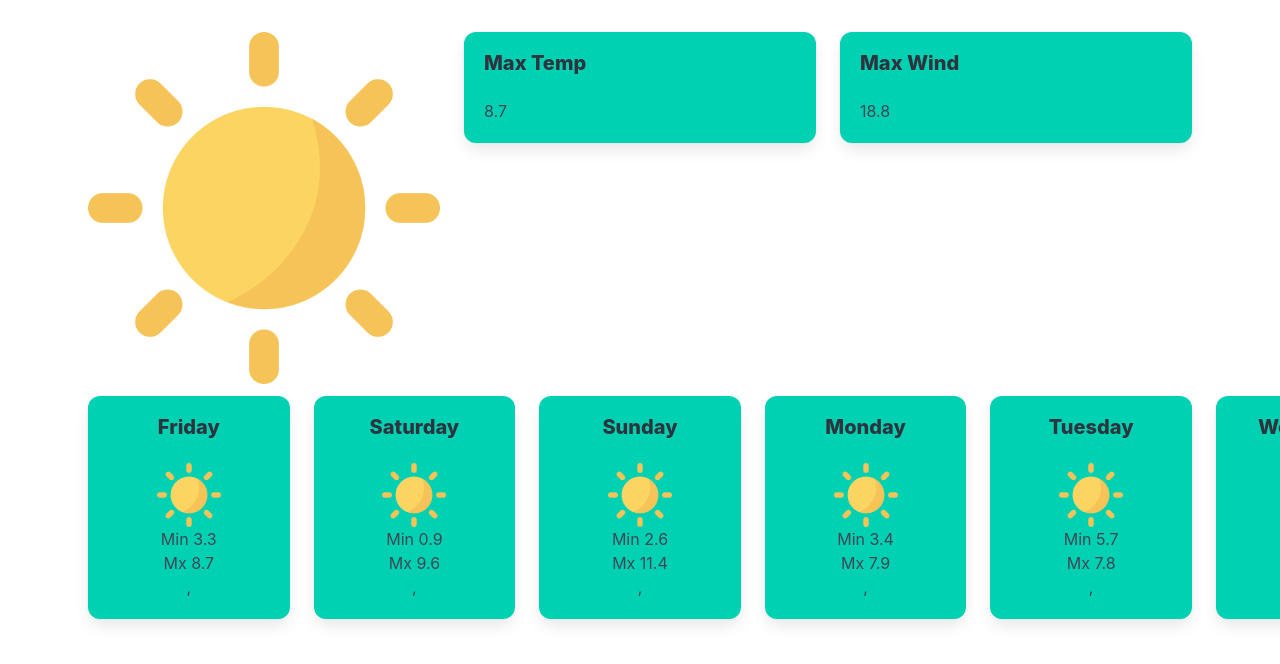
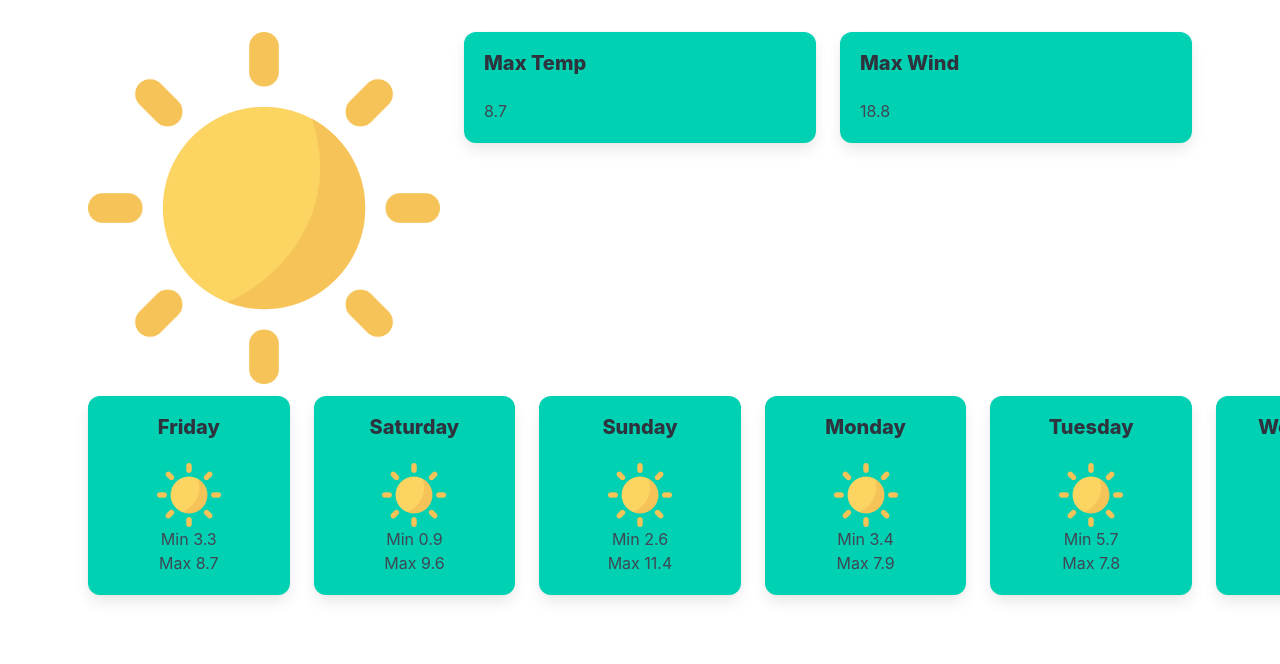
Before and after one commit to MarciaSatie/WeatherApp, an Eleventy site: page index.njk in a window 1280 px wide. Shown: the part 200-864 px from the top of the page. Built offline with nearby package versions, Linux system fonts and the light colour scheme; Eleventy itself is replaced by a stand-in of ours; files that its build step writes are made by us from their sources.

Commit message:
name spacing Weather_data

```diff
--- a/_includes/layout.njk
+++ b/_includes/layout.njk
@@ -5,6 +5,7 @@
   <meta name="viewport" content="width=device-width, initial-scale=1.0">
   <link rel="stylesheet" href="https://cdn.jsdelivr.net/npm/bulma@1.0.2/css/bulma.min.css">
   <title>Weather App</title>
+  <script src="../src/dotify.js"></script>
   <script src="../data/weather_data.js"></script>
 </head>
 <body>
--- a/src/cityFocus.js
+++ b/src/cityFocus.js
@@ -1,64 +1,69 @@
+const days = ["Sunday", "Monday", "Tuesday", "Wednesday", "Thursday", "Friday", "Saturday"];
+const today = new Date();
+const dayName = days[today.getDay()];
 
-
-const days = ["Sunday", "Monday", "Tuesday", "Wednesday", "Thursday", "Friday", "Saturday"];
-const today = new Date();// javascript premade object that returns current day.
-const dayName = days[today.getDay()];// return a number  from 0 (Sunday) to 6 (Saturday).
-
-export function updateTitles(cityName){
+// ----------------------------
+// Update page titles
+// ----------------------------
+export function updateTitles(cityName) {
   document.getElementById("cityName").textContent = cityName;
   document.getElementById("cityWeekday").textContent = dayName;
 }
 
-export function updateCardTemp( text) {
+// ----------------------------
+// Update main card info
+// ----------------------------
+export function updateCardTemp(text) {
   document.getElementById("card1").textContent = text;
 }
 
-export function updateCardWind( text) {
+export function updateCardWind(text) {
   document.getElementById("cardWind").textContent = text;
 }
 
-export function updateSmallWeekCards(days,dayWeekNumber,cityData){
+// ----------------------------
+// Update weekly forecast cards
+// ----------------------------
+export function updateSmallWeekCards(days, dayWeekNumber, cityData) {
   const weekcards = document.getElementById("weekcards");
 
-  // reorder array for today's date having index 0 (to match woith Today's value from wetherDate's app). If today's week date is Friday, this will be the 1st day in the week day list matching with Today's value from WeatherData file.
+  // Reorder days so today is the first one
+  const weekSliceStart = days.slice(dayWeekNumber, days.length);
+  const weekSliceEnd = days.slice(0, dayWeekNumber);
+  const weekReordered = weekSliceStart.concat(weekSliceEnd);
 
-  const weekSliceStart = days.slice(dayWeekNumber, days.lenght);
-  const weekSliceEnd = days.slice(0,dayWeekNumber);
-  const weekReodered = weekSliceStart.concat(weekSliceEnd);
-  console.log(weekReodered);
   const todayIndex = 0;
-  let count =0;
+  let count = 0;
 
-  const dayName = days[dayWeekNumber];// return a number  from 0 (Sunday) to 6 (Saturday).
+  weekReordered.forEach(day => {
+    const column = document.createElement("div");
+    column.className = "column is-one-fifth";
 
-
-  weekReodered.forEach(day => {
-    const column = document.createElement("div");// creates a new div element
-    column.className = "column is-one-fifth"// manipulate the class from each new div
-
-    const min = cityData.daily.temperature_2m_min[todayIndex+count];
-    const max =cityData.daily.temperature_2m_max[todayIndex+count];
+    const min = cityData.daily.temperature_2m_min[todayIndex + count];
+    const max = cityData.daily.temperature_2m_max[todayIndex + count];
 
     column.innerHTML = `
       <div class="box has-background-primary is-flex is-flex-direction-column is-align-items-center">
         <h1 class="title is-size-5">${day}</h1>
         <img src="assets/sun.png" class="image is-64x64">
         <p>Min ${min}</p>
-        <p>Mx ${max}</p>
-      ,</div>
-    `;// add new content inside of this div.
+        <p>Max ${max}</p>
+      </div>
+    `;
 
-  weekcards.appendChild(column);// append as a child to teh div with id weekcards.
-  count++;
-});
+    weekcards.appendChild(column);
+    count++;
+  });
 }
 
+// ----------------------------
+// Get weather data object for city
+// ----------------------------
+export function getCityObj(cityName) {
+  const key = `${cityName}_daily`;
+  console.log("Fetching weather data for:", key);
 
-export function getCityObj(cityName){
-
-  const key = `${cityName}_daily`;
-  console.log(key);
-
-   const cityData = weatherData[key];
+  // Use the dotify namespace
+  const cityData = dotify.weatherData[key];
   return cityData;
 }
--- /dev/null
+++ b/src/dotify.js
@@ -0,0 +1,5 @@
+
+window.dotify = window.dotify || {};
+
+// Add weatherData namespace
+dotify.weatherData = {};
```
Also changed, not shown: data/weather_data.js, 4 other files.
